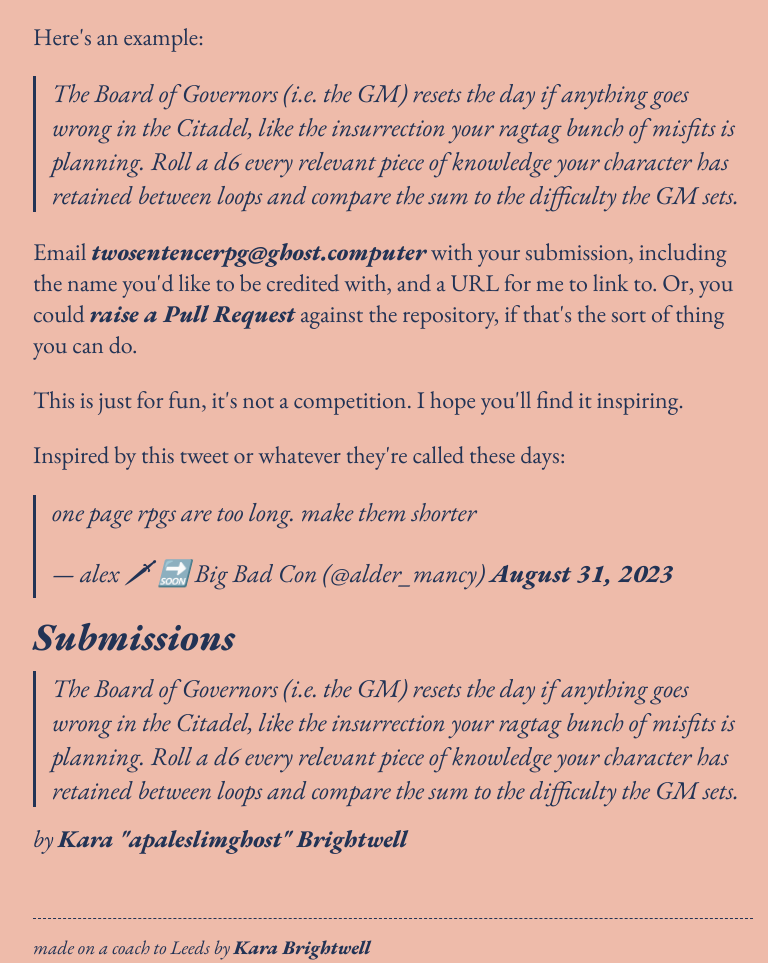
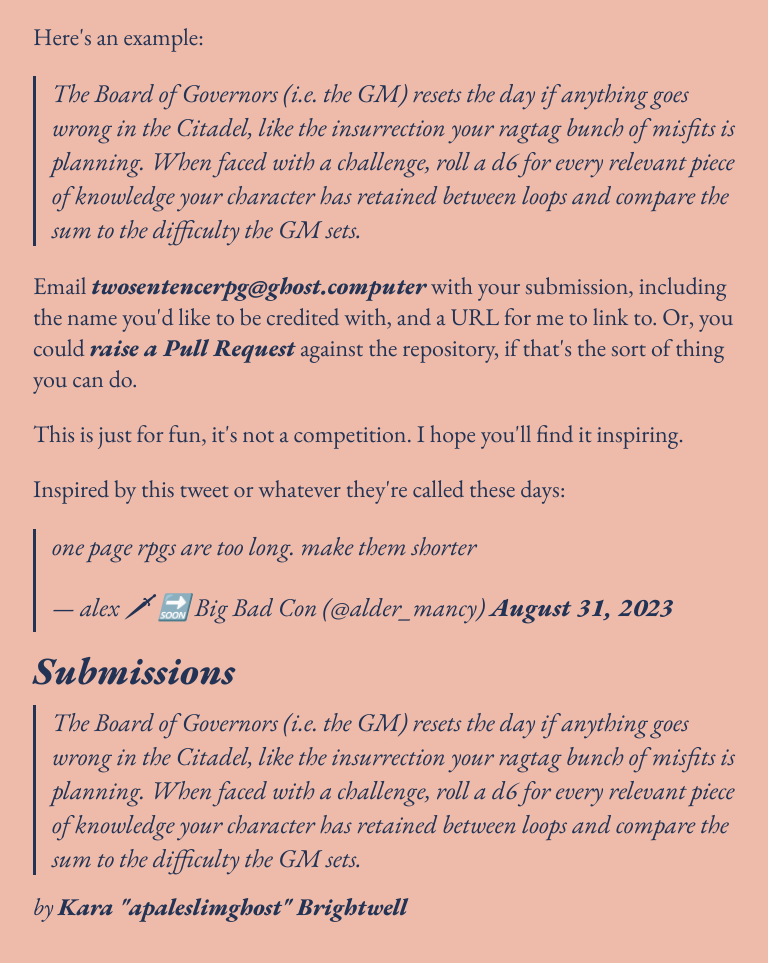
Before and after one commit to apaleslimghost/twosentencerpg, a plain HTML site: page index.html in a window 1280 px wide. Shown: the part 425-1388 px from the top of the page, without its empty margins (247-1015 px from the left). Drawn offline with nearby package versions, Linux system fonts and the light colour scheme.

Commit message:
Update index.html

```diff
--- a/index.html
+++ b/index.html
@@ -94,7 +94,7 @@
     <p>Here's an example:</p>
 
     <blockquote>
-      The Board of Governors (i.e. the GM) resets the day if anything goes wrong in the Citadel, like the insurrection your ragtag bunch of misfits is planning. Roll a d6 every relevant piece of knowledge your character has retained between loops and compare the sum to the difficulty the GM sets.
+      The Board of Governors (i.e. the GM) resets the day if anything goes wrong in the Citadel, like the insurrection your ragtag bunch of misfits is planning. When faced with a challenge, roll a d6 for every relevant piece of knowledge your character has retained between loops and compare the sum to the difficulty the GM sets.
     </blockquote>
 
     <p>Email <a href="mailto:twosentencerpg@ghost.computer">twosentencerpg@ghost.computer</a> with your submission, including the name you'd like to be credited with, and a URL for me to link to. Or, you could <a href="https://github.com/apaleslimghost/twosentencerpg/edit/main/index.html">raise a Pull Request</a> against the repository, if that's the sort of thing you can do.</p>
@@ -112,7 +112,7 @@
 
     <figure>
       <blockquote>
-        The Board of Governors (i.e. the GM) resets the day if anything goes wrong in the Citadel, like the insurrection your ragtag bunch of misfits is planning. Roll a d6 every relevant piece of knowledge your character has retained between loops and compare the sum to the difficulty the GM sets.
+        The Board of Governors (i.e. the GM) resets the day if anything goes wrong in the Citadel, like the insurrection your ragtag bunch of misfits is planning. When faced with a challenge, roll a d6 for every relevant piece of knowledge your character has retained between loops and compare the sum to the difficulty the GM sets.
       </blockquote>
 
       <figcaption>
```
